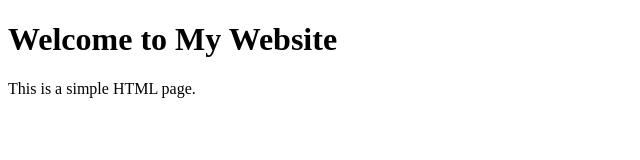
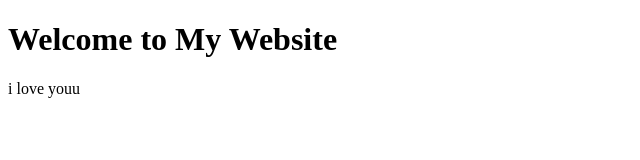
Before and after one commit to rizvy05/my-first-Github, a plain HTML site: page index.html in a window 1280 px wide. Shown: the whole page, without its empty margins (0-640 px from the left). Drawn offline with Linux system fonts and the light colour scheme.

Commit message:
Initial commit

```diff
--- a/index.html
+++ b/index.html
@@ -2,6 +2,6 @@
 <html lang="en">
 <body>
     <h1>Welcome to My Website</h1>
-    <p>This is a simple HTML page.</p>
+    <p>i love youu</p>
 </body>
 </html>
```
